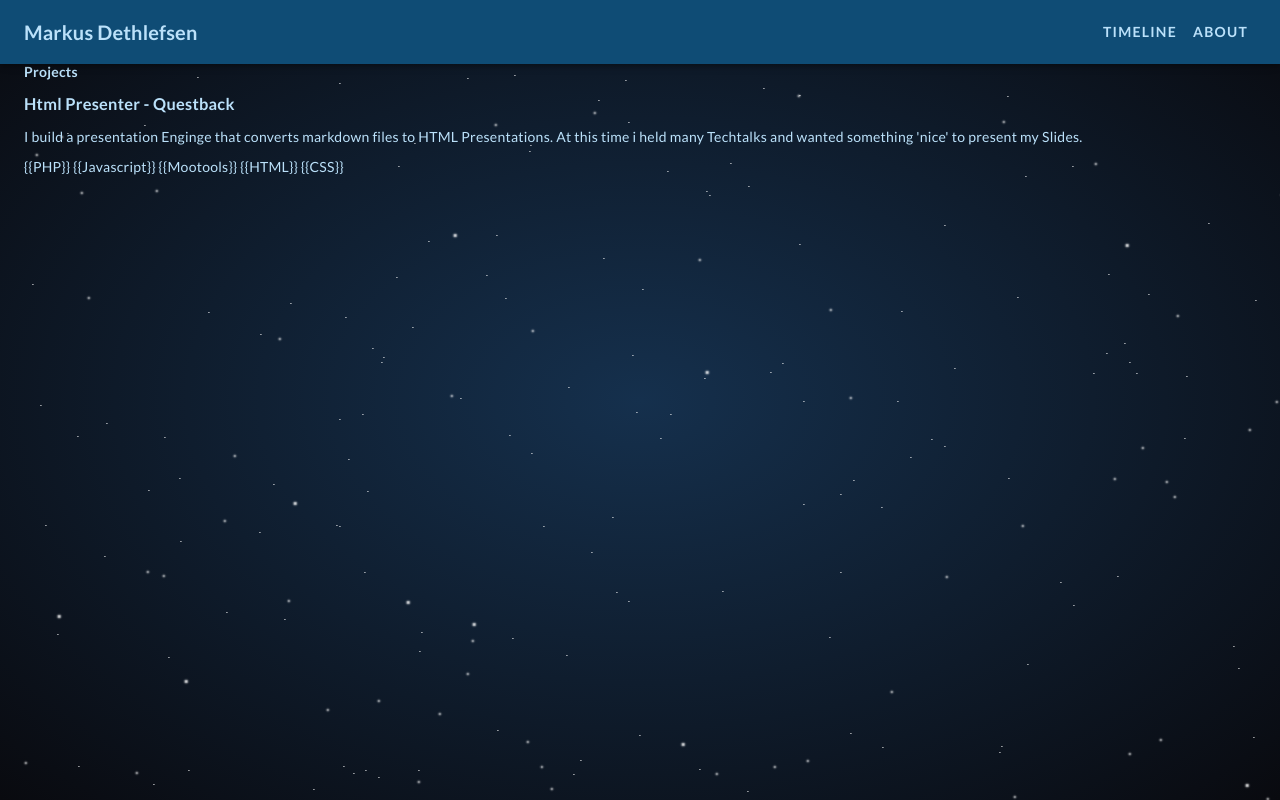
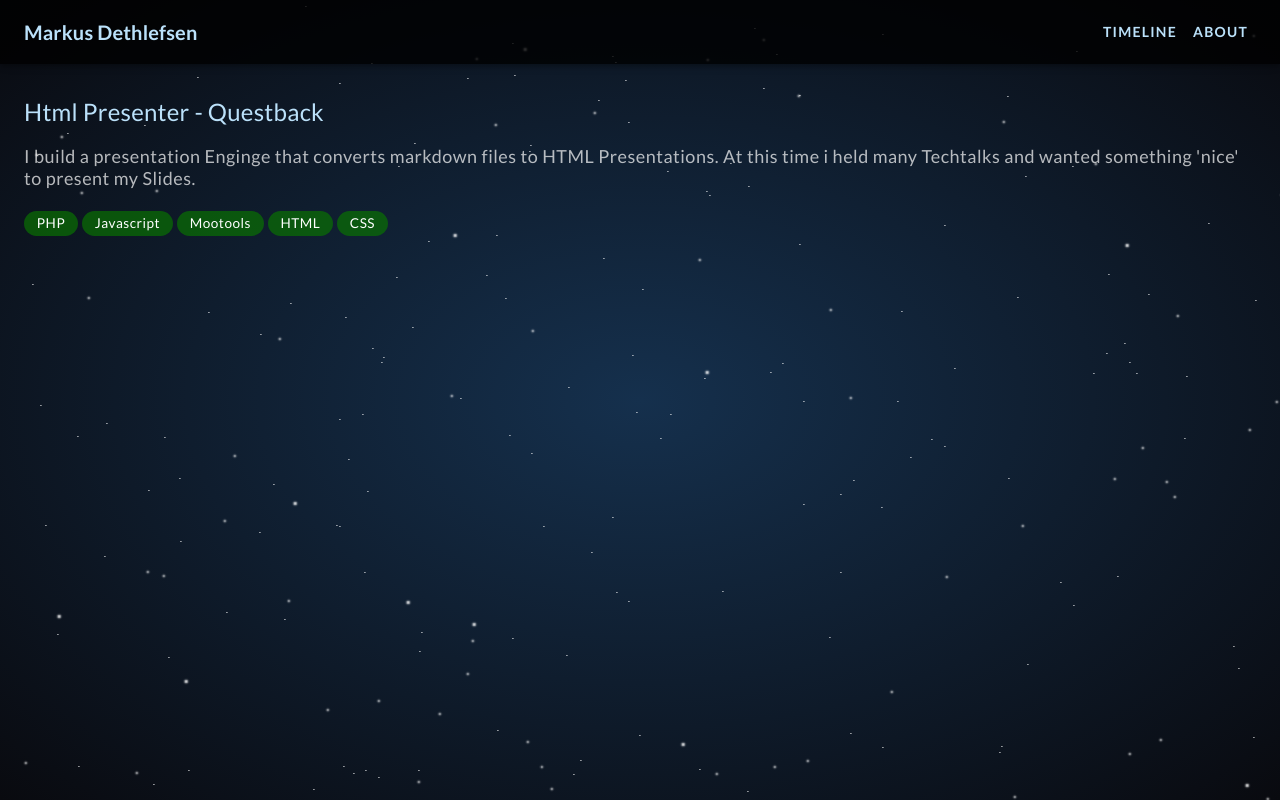
Before and after one commit to Drathal/portfolio, a Next.js app: page /project/about_me in a window 1280 px wide. Built offline with nearby package versions, Linux system fonts and the light colour scheme.

Commit message:
feat: more layout

```diff
--- a/components/Header.tsx
+++ b/components/Header.tsx
@@ -20,6 +20,9 @@ const useStyles = makeStyles((theme: Theme) =>
   createStyles({
     title: {
       flexGrow: 1
+    },
+    appBar: {
+      backgroundColor: 'rgba(0,0,0,0.8)'
     },
     rootZoom: {
       position: 'fixed',
@@ -65,9 +68,12 @@ const Header: FC = () => {
   const classes = useStyles()
   return (
     <>
-      <header className="header">
       <nav className="nav">
-          <AppBar color="secondary">
+        <AppBar
+          classes={{
+            root: classes.appBar
+          }}
+        >
           <Toolbar>
             <Typography variant="h6" className={classes.title}>
               <Link href="/">
@@ -90,7 +96,7 @@ const Header: FC = () => {
         </AppBar>
         <Toolbar id="back-to-top-anchor" />
       </nav>
-      </header>
+
       <ScrollTop>
         <Fab color="secondary" size="small" aria-label="scroll back to top">
           <KeyboardArrowUpIcon />
--- a/components/Layout.tsx
+++ b/components/Layout.tsx
@@ -2,6 +2,7 @@ import { FC } from 'react'
 import Head from 'next/head'
 import Container from '@material-ui/core/Container'
 import CssBaseline from '@material-ui/core/CssBaseline'
+import { makeStyles } from '@material-ui/core/styles'
 
 import Header from './Header'
 import Starfield from './Starfield'
@@ -9,7 +10,14 @@ interface IProps {
   pageTitle: string
 }
 
+const useStyles = makeStyles(() => ({
+  container: {
+    marginTop: '2rem'
+  }
+}))
+
 const Layout: FC<IProps> = ({ children, pageTitle }) => {
+  const classes = useStyles()
   return (
     <>
       <CssBaseline />
@@ -22,10 +30,8 @@ const Layout: FC<IProps> = ({ children, pageTitle }) => {
 
       <Header />
 
-      <Container fixed>
-        <section className="layout">
-          <div className="content">{children}</div>
-        </section>
+      <Container fixed className={classes.container}>
+        {children}
       </Container>
 
       <footer></footer>
--- a/pages/project/[projectname].tsx
+++ b/pages/project/[projectname].tsx
@@ -1,12 +1,14 @@
 import { FC } from 'react'
-import Link from 'next/link'
 import { GetStaticProps, GetStaticPaths } from 'next'
+import { makeStyles } from '@material-ui/core/styles'
+import Typography from '@material-ui/core/Typography'
 import matter from 'gray-matter'
-import ReactMarkdown from 'react-markdown'
+import ReactMarkdown from 'react-markdown/with-html'
 
 import { FrontmatterProject } from '../../projects/interface'
 import { slugsFromFilenames } from '../../utils'
 import Layout from '../../components/Layout'
+import { replacePills, pillsStyle } from '../../theme/pills.style'
 
 interface IProps {
   siteTitle: string
@@ -14,19 +16,25 @@ interface IProps {
   markdownBody: string
 }
 
+const useStyles = makeStyles(() => ({
+  pill: pillsStyle()
+}))
+
 const Project: FC<IProps> = ({ siteTitle, frontmatter, markdownBody }) => {
+  const classes = useStyles()
   if (!frontmatter) return null
+
+  const text = replacePills(markdownBody, classes.pill)
 
   return (
     <Layout pageTitle={`${siteTitle} | ${frontmatter.title}`}>
-      <Link href="/">
-        <a>Projects</a>
-      </Link>
       <article>
-        <h1>{frontmatter.title}</h1>
-        <div>
-          <ReactMarkdown source={markdownBody} />
-        </div>
+        <Typography variant="h5" component="h2">
+          {frontmatter.title}
+        </Typography>
+        <Typography variant="body1" color="textSecondary" component="span">
+          <ReactMarkdown allowDangerousHtml source={text} />
+        </Typography>
       </article>
     </Layout>
   )
--- /dev/null
+++ b/theme/pills.style.ts
@@ -0,0 +1,20 @@
+interface IStyle {
+  [key: string]: string
+}
+
+export const pillsStyle = (): IStyle => ({
+  fontSize: '0.85rem',
+  background: '#0a7500aa',
+  padding: '0.25rem 0.8rem 0.3rem',
+  borderRadius: '2rem',
+  color: '#fff',
+  lineHeight: '2rem',
+  whiteSpace: 'nowrap'
+})
+
+export const replacePills = (text: string, className: string): string =>
+  text
+    .split('{{')
+    .join(`<span class="${className}">`)
+    .split('}}')
+    .join('</span>')
--- a/theme/theme.ts
+++ b/theme/theme.ts
@@ -5,7 +5,8 @@ export const paletteColorsDark = {
   secondary: '#0f4c75',
   error: '#E44C65',
   background: '#090A0F',
-  text: '#bbe1fa'
+  text: '#bbe1fa',
+  header: '#E44C65'
 }
 
 export const paletteColorsLight = {
```
Also changed, not shown: components/Timeline/Item.tsx (+3 -16 lines). Lines whose indentation alone changed are shown as unchanged.
